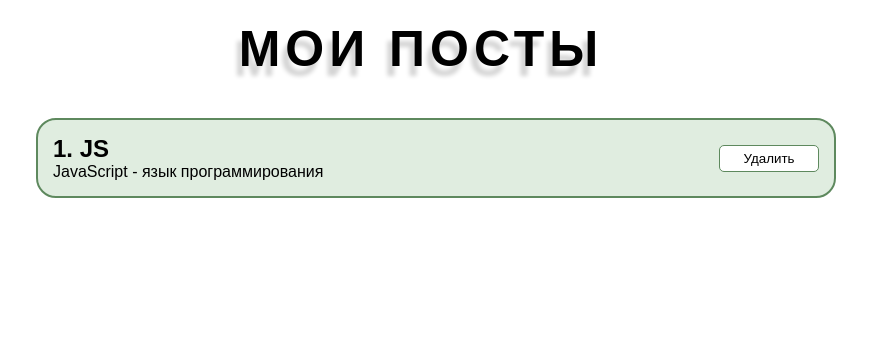
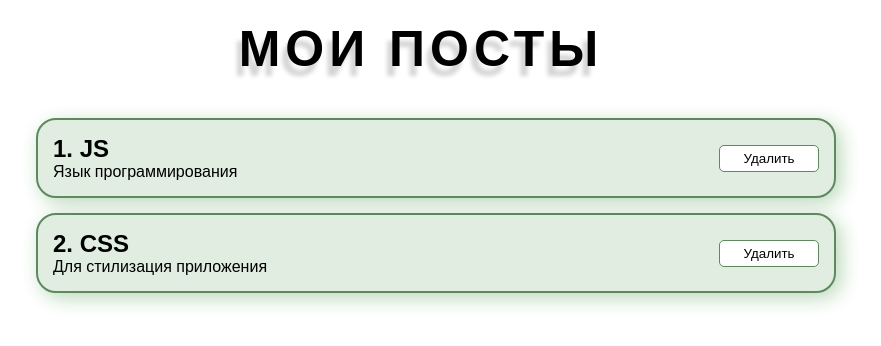
Before and after one commit to innsomnia/reactUlbi, a React (Create React App) app: page / in a window 1280 px wide. Shown: the top 346 px of the page, without its empty margins (219-1100 px from the left). Built offline with nearby package versions, Linux system fonts and the light colour scheme.

Commit message:
дин. вывод постов + коррекция стилей

```diff
--- a/src/App.tsx
+++ b/src/App.tsx
@@ -1,12 +1,19 @@
+import React, { useState } from 'react'
 import './App.scss'
-
 import { PostItem } from './components/PostItem'
 
-export const App = () => {
+export const App: React.FC = () => {
+  const [posts, setPosts] = useState([
+    { id: 1, title: 'JS', body: 'Язык программирования' },
+    { id: 2, title: 'CSS', body: 'Для стилизация приложения' },
+  ])
+
   return (
     <div className='App'>
       <h1>Мои посты</h1>
-      <PostItem />
+      {posts.map((post) => (
+        <PostItem key={post.id} post={post} />
+      ))}
     </div>
   )
 }
--- a/src/components/PostItem.module.scss
+++ b/src/components/PostItem.module.scss
@@ -8,6 +8,7 @@
   border: 2px solid rgb(94, 137, 94);
   border-radius: 20px;
   background-color: rgb(224, 237, 224);
+  box-shadow: 5px 5px 20px rgb(186, 216, 186);
 
   .postBox {
     background-color: rgb(224, 237, 224);
@@ -25,7 +26,7 @@
     &:hover {
       background-color: rgb(94, 137, 94);
       color: white;
-      border: 1px solid rgb(0, 0, 0);
+      border: 1px solid rgb(34, 55, 34);
     }
   }
 }
--- a/src/components/PostItem.tsx
+++ b/src/components/PostItem.tsx
@@ -1,12 +1,16 @@
+import React from 'react'
 import styles from './PostItem.module.scss'
+import { PostItemProps } from '../typeModules/modules'
 
-export const PostItem = () => {
+export const PostItem: React.FC<PostItemProps> = ({ post }) => {
   return (
     <div className={styles.postContainer}>
       <div>
         <div className={styles.postBox}>
-          <h2>1. JS</h2>
-          <p>JavaScript - язык программирования</p>
+          <h2>
+            {post.id}. {post.title}
+          </h2>
+          <p>{post.body}</p>
         </div>
       </div>
       <div>
--- /dev/null
+++ b/src/typeModules/modules.ts
@@ -0,0 +1,9 @@
+interface Post {
+  id: number
+  title: string
+  body: string
+}
+
+export interface PostItemProps {
+  post: Post
+}
```
